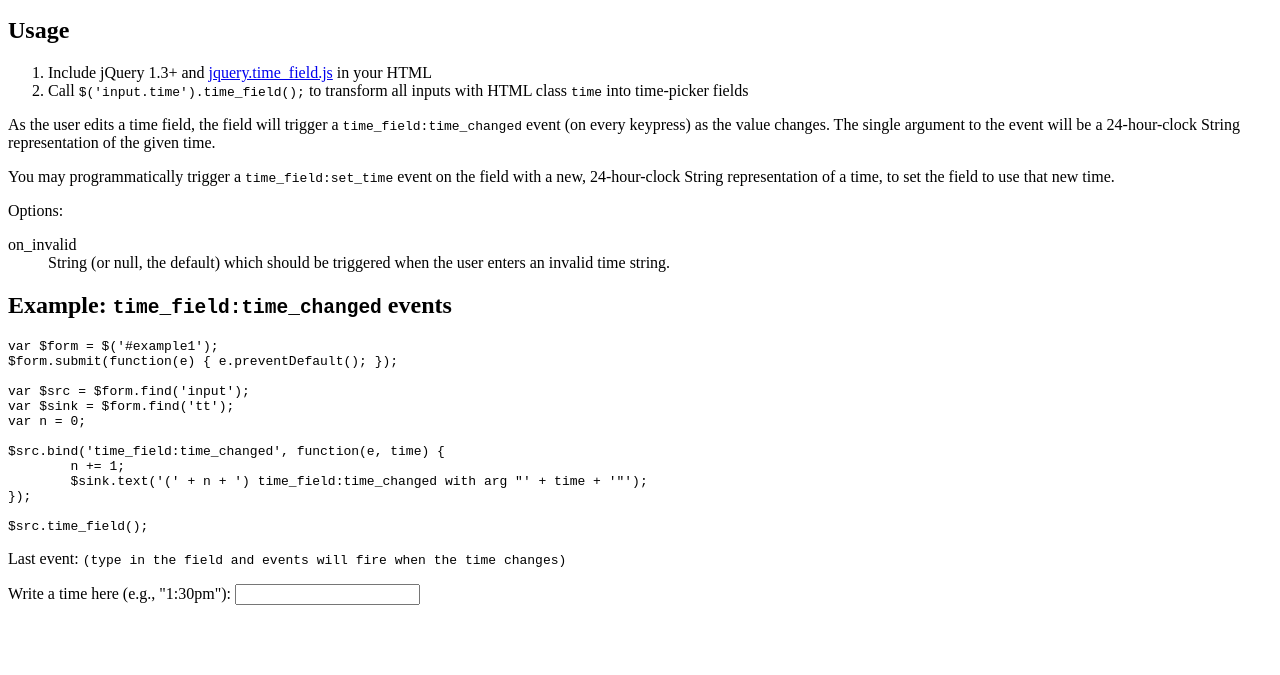
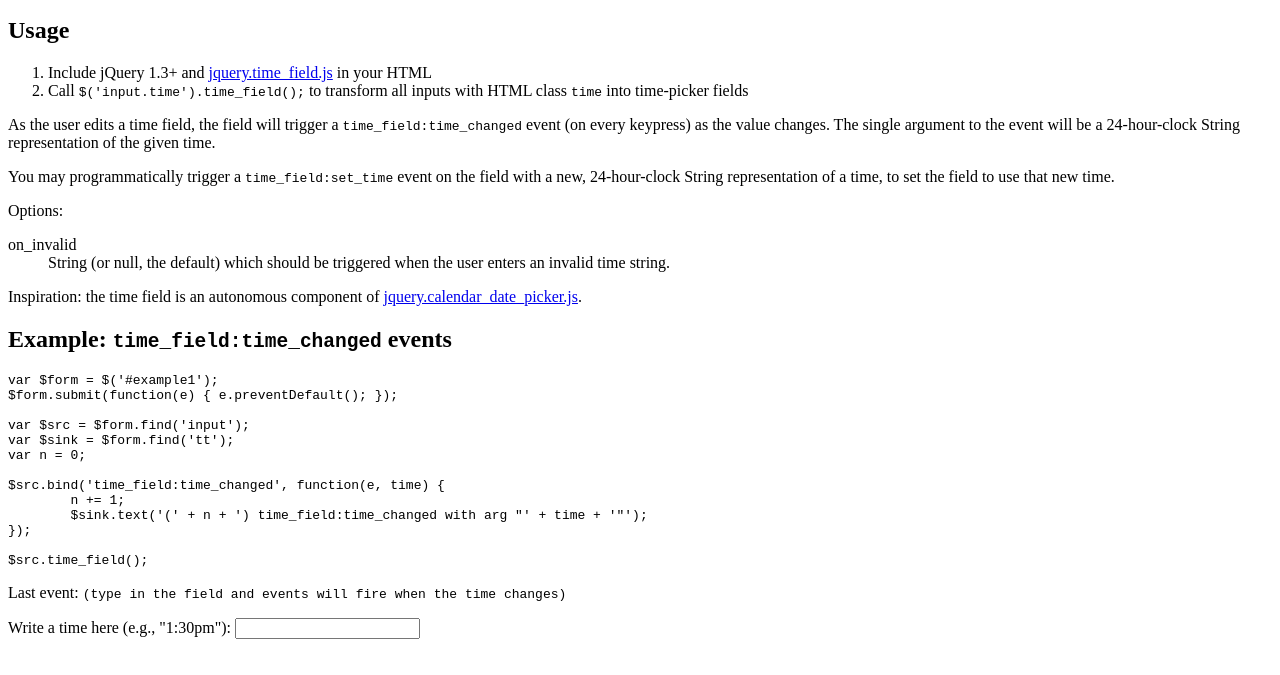
Before and after one commit to adamhooper/bodacity-js-util, a plain HTML site: page playground/jquery.time_field.html in a window 1280 px wide. Shown: the part 101-776 px from the top of the page. Drawn offline with Linux system fonts and the light colour scheme.

Commit message:
Tweak docs

```diff
--- a/playground/jquery.time_field.html
+++ b/playground/jquery.time_field.html
@@ -44,6 +44,10 @@
 				enters an invalid time string.
 			</dd>
 		</dl>
+		<p>
+			Inspiration: the time field is an autonomous component of
+			<a href="jquery.calendar_date_picker.html">jquery.calendar_date_picker.js</a>.
+		</p>
 
 		<h2>Example: <tt>time_field:time_changed</tt> events</h2>
 		<script type="text/javascript" src="jquery-1.3.2.js"></script>
```
